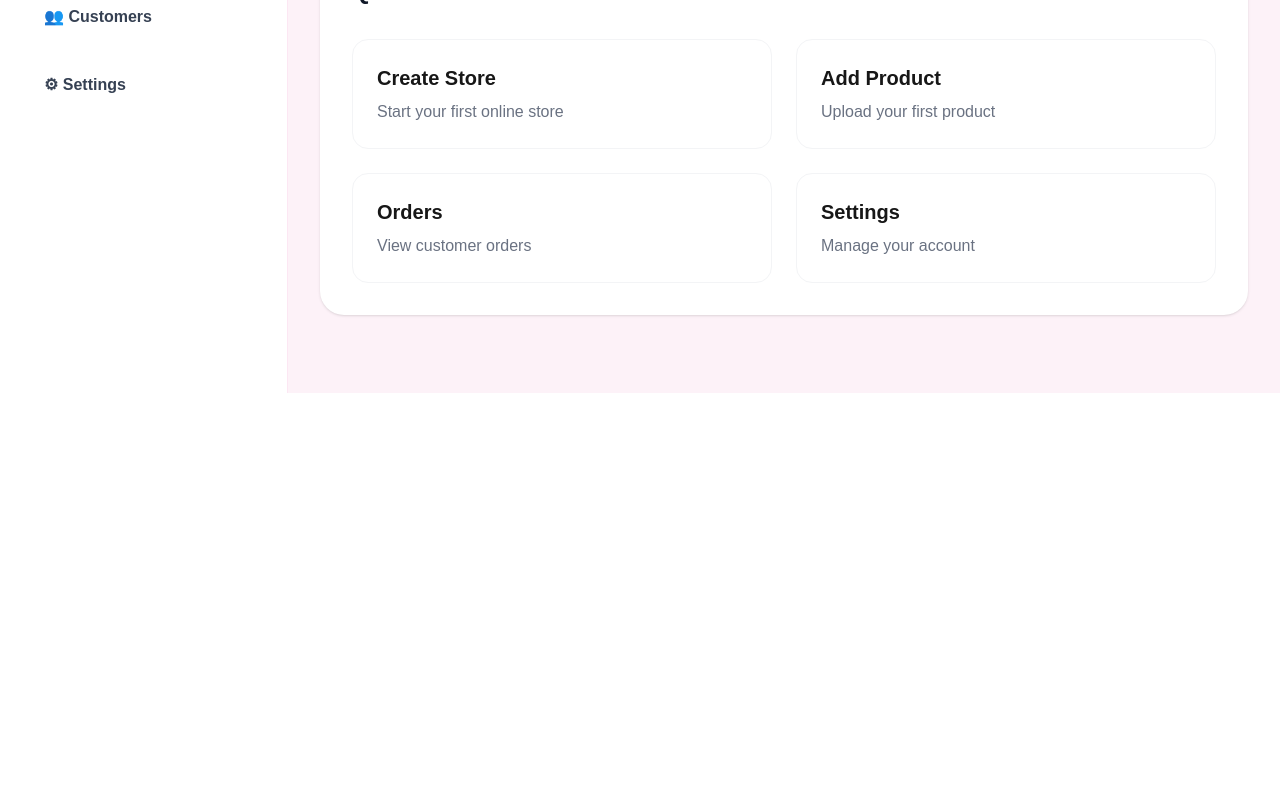
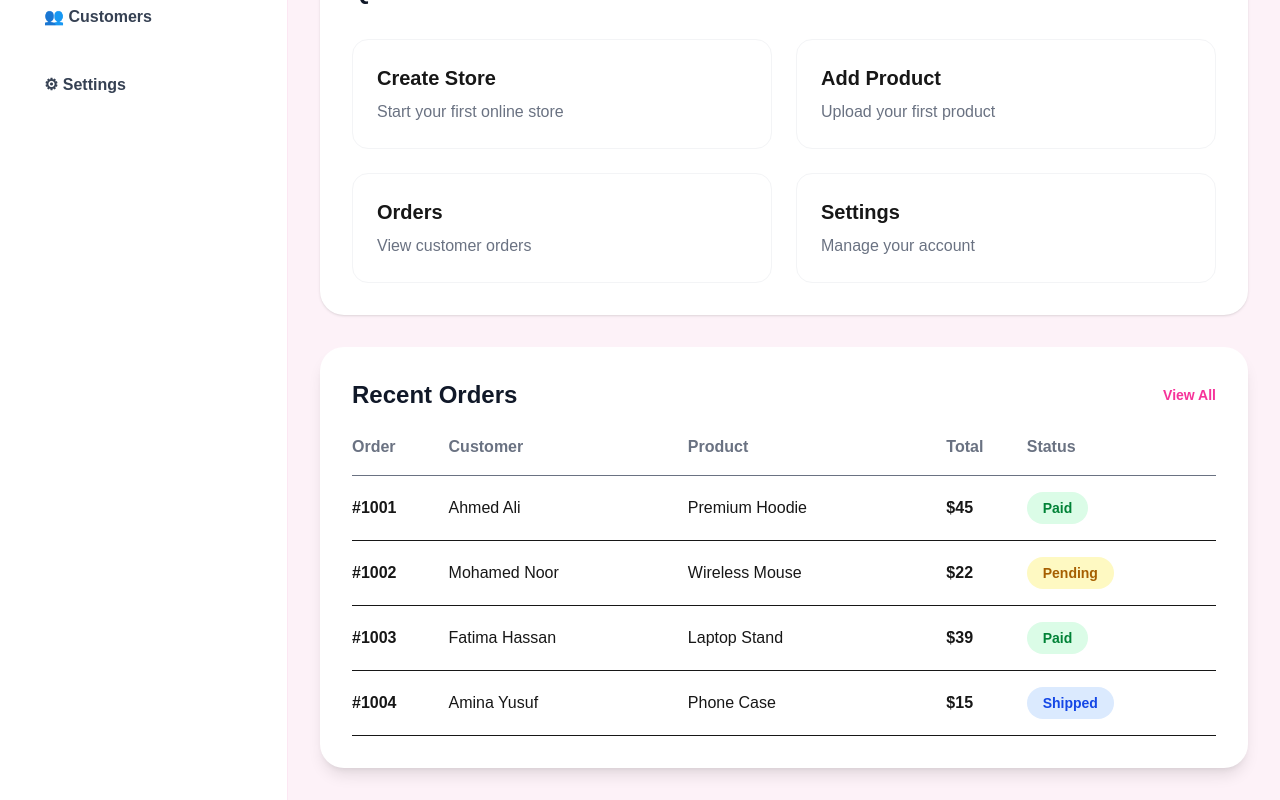
Before and after one commit to abdikadirmohamed682-ai/VEYA, a Next.js app in the folder frontend/: page /dashboard in a window 1280 px wide. Shown: the part 407-1207 px from the top of the page. Before the commit the page ends 800 px from the top, so only its background shows below. Built offline with nearby package versions, Linux system fonts and the light colour scheme.

Commit message:
Added Recent Orders section

```diff
--- a/frontend/app/dashboard/page.tsx
+++ b/frontend/app/dashboard/page.tsx
@@ -3,6 +3,7 @@ import TopBar from "@/components/dashboard/TopBar";
 import StatsCards from "@/components/dashboard/StatsCards";
 import QuickActions from "@/components/dashboard/QuickActions";
 import StoreSetup from "@/components/dashboard/StoreSetup";
+import RecentOrders from "@/components/dashboard/RecentOrders";
 export default function DashboardPage() {
   return (
     <main className="flex min-h-screen bg-pink-50">
@@ -14,6 +15,9 @@ export default function DashboardPage() {
         <TopBar /><div className="mt-8">
   <StatsCards />
   <QuickActions />
+  <div className="mt-8">
+  <RecentOrders />
+</div>
 
 </div>
 
--- /dev/null
+++ b/frontend/components/dashboard/RecentOrders.tsx
@@ -0,0 +1,88 @@
+export default function RecentOrders() {
+  const orders = [
+    {
+      id: "#1001",
+      customer: "Ahmed Ali",
+      product: "Premium Hoodie",
+      total: "$45",
+      status: "Paid",
+    },
+    {
+      id: "#1002",
+      customer: "Mohamed Noor",
+      product: "Wireless Mouse",
+      total: "$22",
+      status: "Pending",
+    },
+    {
+      id: "#1003",
+      customer: "Fatima Hassan",
+      product: "Laptop Stand",
+      total: "$39",
+      status: "Paid",
+    },
+    {
+      id: "#1004",
+      customer: "Amina Yusuf",
+      product: "Phone Case",
+      total: "$15",
+      status: "Shipped",
+    },
+  ];
+
+  return (
+    <div className="rounded-3xl bg-white p-8 shadow-lg">
+      <div className="mb-6 flex items-center justify-between">
+        <h2 className="text-2xl font-bold text-gray-900">
+          Recent Orders
+        </h2>
+
+        <button className="text-sm font-semibold text-pink-500 hover:underline">
+          View All
+        </button>
+      </div>
+
+      <div className="overflow-x-auto">
+        <table className="w-full">
+          <thead>
+            <tr className="border-b text-left text-gray-500">
+              <th className="pb-4">Order</th>
+              <th className="pb-4">Customer</th>
+              <th className="pb-4">Product</th>
+              <th className="pb-4">Total</th>
+              <th className="pb-4">Status</th>
+            </tr>
+          </thead>
+
+          <tbody>
+            {orders.map((order) => (
+              <tr
+                key={order.id}
+                className="border-b transition hover:bg-gray-50"
+              >
+                <td className="py-5 font-semibold">{order.id}</td>
+                <td>{order.customer}</td>
+                <td>{order.product}</td>
+                <td className="font-semibold">{order.total}</td>
+
+                <td>
+                  <span
+                    className={`rounded-full px-4 py-2 text-sm font-semibold ${
+                      order.status === "Paid"
+                        ? "bg-green-100 text-green-700"
+                        : order.status === "Pending"
+                        ? "bg-yellow-100 text-yellow-700"
+                        : "bg-blue-100 text-blue-700"
+                    }`}
+                  >
+                    {order.status}
+                  </span>
+                </td>
+              </tr>
+            ))}
+          </tbody>
+        </table>
+      </div>
+    </div>
+  );
+}
```
